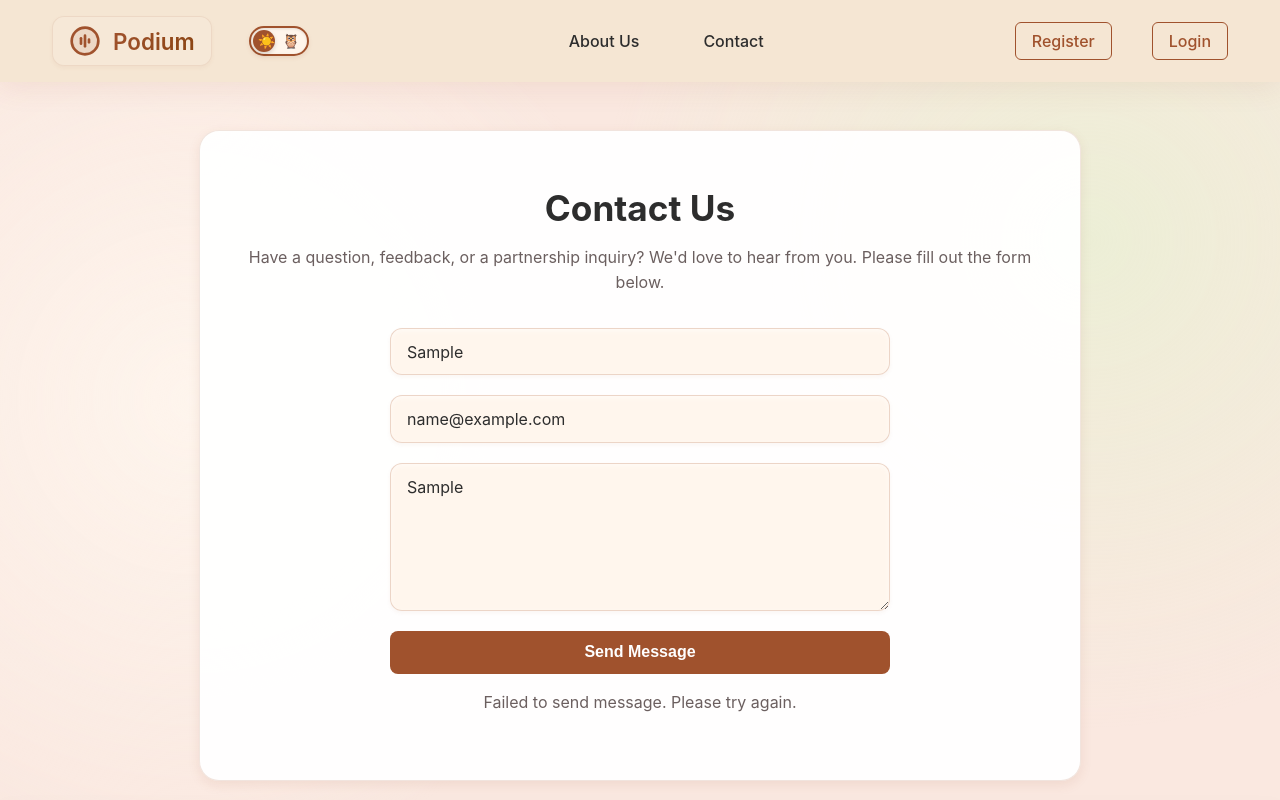
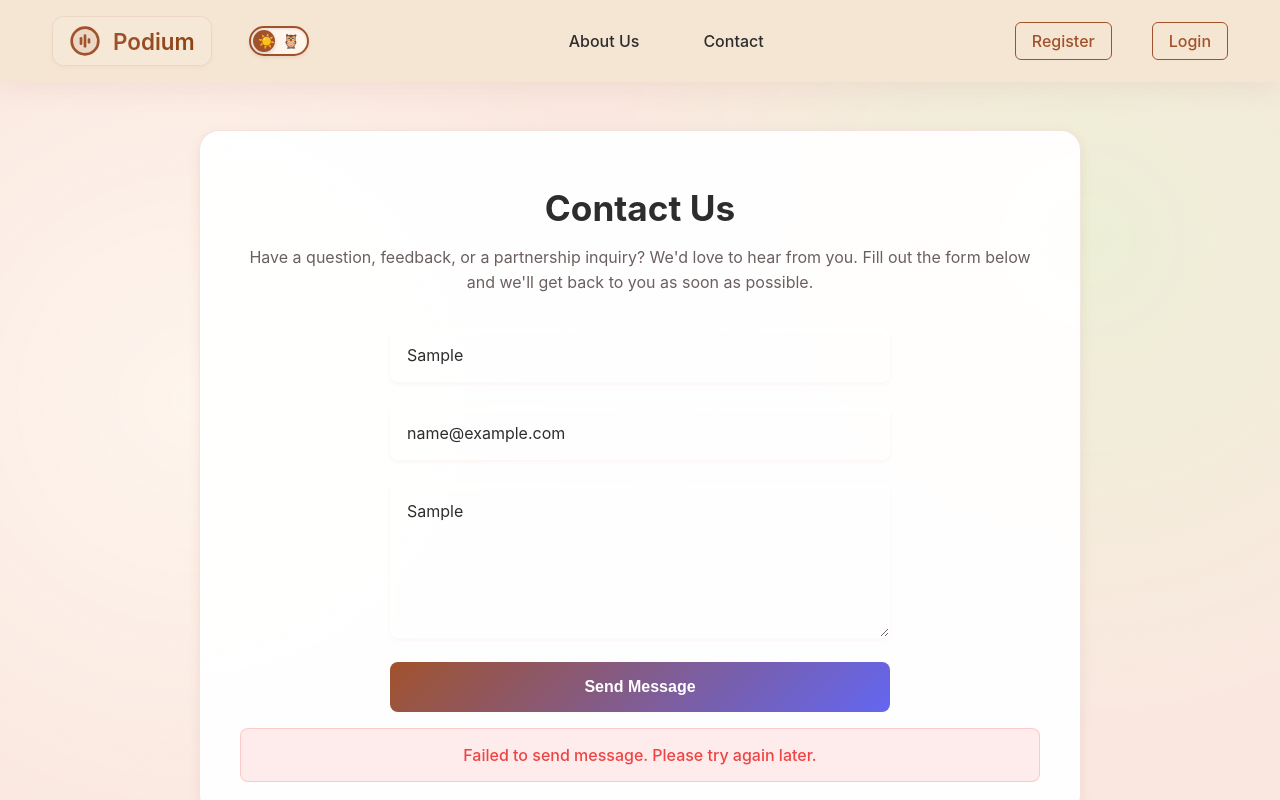
Before and after one commit to PrajwalMutalik/Podium, a React (Vite) app in the folder client/: page /contact in a window 1280 px wide. Both pictures are taken after typing "Sample", "name@example.com", "Sample" into the empty fields and a click on the button "Send Message". Shown: the top 800 px of the page. Built offline with nearby package versions, Linux system fonts and the light colour scheme; no server answers.

Commit message:
contacts enablement

```diff
--- /dev/null
+++ b/client/src/components/ContactPage.css
@@ -0,0 +1,86 @@
+.contact-container {
+  max-width: 800px;
+  margin: 2rem auto;
+  padding: 2rem;
+}
+
+.contact-form {
+  display: flex;
+  flex-direction: column;
+  gap: 1.5rem;
+  margin-top: 2rem;
+}
+
+.contact-form input,
+.contact-form textarea {
+  padding: 1rem;
+  border: 1px solid rgba(255, 255, 255, 0.1);
+  border-radius: 8px;
+  background: rgba(255, 255, 255, 0.05);
+  color: var(--primary-text);
+  font-size: 1rem;
+  transition: all 0.3s ease;
+}
+
+.contact-form input:focus,
+.contact-form textarea:focus {
+  outline: none;
+  border-color: var(--accent-color);
+  box-shadow: 0 0 0 2px rgba(99, 102, 241, 0.2);
+}
+
+.contact-form button {
+  padding: 1rem 2rem;
+  background: linear-gradient(135deg, var(--accent-color), #6366f1);
+  color: white;
+  border: none;
+  border-radius: 8px;
+  font-size: 1rem;
+  font-weight: 600;
+  cursor: pointer;
+  transition: all 0.3s ease;
+}
+
+.contact-form button:hover {
+  transform: translateY(-2px);
+  box-shadow: 0 4px 12px rgba(99, 102, 241, 0.2);
+}
+
+.contact-form button:disabled {
+  opacity: 0.7;
+  cursor: not-allowed;
+  transform: none;
+}
+
+.status-message {
+  margin-top: 1rem;
+  padding: 1rem;
+  border-radius: 8px;
+  text-align: center;
+  font-weight: 500;
+}
+
+.status-message.success {
+  background: rgba(34, 197, 94, 0.1);
+  color: #22c55e;
+  border: 1px solid rgba(34, 197, 94, 0.2);
+}
+
+.status-message.error {
+  background: rgba(239, 68, 68, 0.1);
+  color: #ef4444;
+  border: 1px solid rgba(239, 68, 68, 0.2);
+}
+
+.contact-description {
+  color: var(--secondary-text);
+  line-height: 1.6;
+  margin-bottom: 2rem;
+}
+
+@media (max-width: 768px) {
+  .contact-container {
+    padding: 1rem;
+    margin: 1rem;
+  }
+}
--- a/client/src/components/ContactPage.jsx
+++ b/client/src/components/ContactPage.jsx
@@ -1,5 +1,6 @@
 import React, { useState } from 'react';
 import axios from 'axios';
+import './ContactPage.css';
 
 const ContactPage = () => {
   const [formData, setFormData] = useState({
@@ -7,7 +8,8 @@ const ContactPage = () => {
     email: '',
     message: '',
   });
-  const [status, setStatus] = useState('');
+  const [status, setStatus] = useState({ type: '', message: '' });
+  const [isSubmitting, setIsSubmitting] = useState(false);
 
   const { name, email, message } = formData;
 
@@ -15,30 +17,78 @@ const ContactPage = () => {
 
   const handleSubmit = async (e) => {
     e.preventDefault();
-    setStatus('Sending...');
+    setIsSubmitting(true);
+    setStatus({ type: 'pending', message: 'Sending...' });
+
     try {
-      await axios.post(`${import.meta.env.VITE_API_BASE_URL}/api/contact`, { name, email, message });
-      setStatus('Message sent successfully!');
+      const response = await axios.post(`${import.meta.env.VITE_API_BASE_URL}/api/contact`,
+        { name, email, message },
+        { headers: { 'Content-Type': 'application/json' }}
+      );
+
+      setStatus({ type: 'success', message: 'Message sent successfully! We will get back to you soon.' });
       setFormData({ name: '', email: '', message: '' });
     } catch (error) {
       console.error('Contact form error:', error);
-      setStatus('Failed to send message. Please try again.');
+      setStatus({
+        type: 'error',
+        message: error.response?.data?.msg || 'Failed to send message. Please try again later.'
+      });
+    } finally {
+      setIsSubmitting(false);
     }
   };
 
   return (
-    <div className="glass-container">
+    <div className="contact-container glass-container">
       <h1>Contact Us</h1>
-      <p>Have a question, feedback, or a partnership inquiry? We'd love to hear from you. Please fill out the form below.</p>
-      <form onSubmit={handleSubmit}>
-        <input type="text" name="name" value={name} onChange={onChange} placeholder="Your Name" required />
-        <input type="email" name="email" value={email} onChange={onChange} placeholder="Your Email" required />
-        <textarea name="message" value={message} onChange={onChange} placeholder="Your Message" rows="6" required></textarea>
-        <button type="submit" disabled={status === 'Sending...'}>
-          {status === 'Sending...' ? 'Sending...' : 'Send Message'}
+      <p className="contact-description">
+        Have a question, feedback, or a partnership inquiry? We'd love to hear from you.
+        Fill out the form below and we'll get back to you as soon as possible.
+      </p>
+
+      <form onSubmit={handleSubmit} className="contact-form">
+        <input
+          type="text"
+          name="name"
+          value={name}
+          onChange={onChange}
+          placeholder="Your Name"
+          required
+          minLength="2"
+          maxLength="50"
+        />
+        <input
+          type="email"
+          name="email"
+          value={email}
+          onChange={onChange}
+          placeholder="Your Email"
+          required
+        />
+        <textarea
+          name="message"
+          value={message}
+          onChange={onChange}
+          placeholder="Your Message"
+          rows="6"
+          required
+          minLength="10"
+          maxLength="1000"
+        ></textarea>
+        <button
+          type="submit"
+          disabled={isSubmitting}
+        >
+          {isSubmitting ? 'Sending...' : 'Send Message'}
         </button>
       </form>
-      {status && <p style={{ marginTop: '1rem', textAlign: 'center' }}>{status}</p>}
+
+      {status.message && (
+        <div className={`status-message ${status.type}`}>
+          {status.message}
+        </div>
+      )}
     </div>
   );
 };
--- a/client/src/components/SettingsPage.jsx
+++ b/client/src/components/SettingsPage.jsx
@@ -130,7 +130,7 @@ const SettingsPage = () => {
             Save to my account (persistent across sessions)
           </label>
           <small>
-            If unchecked, the key will only be saved locally for this session.
+            Please check the box if you want to save the key to your account.
           </small>
         </div>
         <div style={{ display: 'flex', gap: '1rem', marginTop: '1rem' }}>
```
Also changed, not shown: 1 other file (tests, documents, lock files or other folders).
